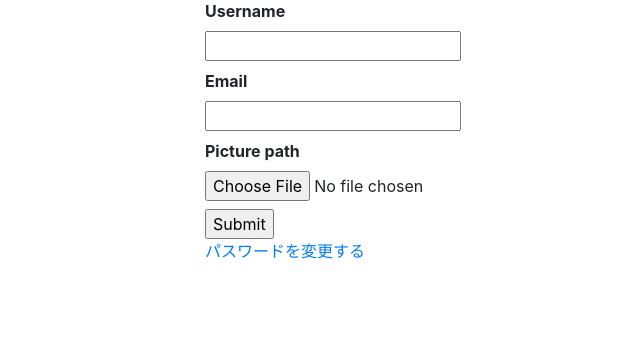
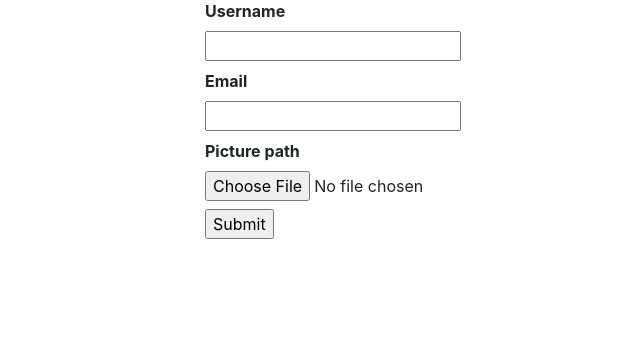
Before and after one commit to HEW2meiG/HEW2, a Python web app: template flmapp/templates/mypage/user.html in a window 1280 px wide. Shown: the part 365-708 px from the top of the page, without its empty margins (640-1280 px from the left). Run offline with Jinja, Linux system fonts and the light colour scheme; the template is opened without the code that fills it, so the values that code supplies are empty, except form fields; form fields are guessed from the names that the template uses; some libraries are stand-ins or nearby versions.

Commit message:
user.htmlを編集

```diff
--- a/flmapp/templates/mypage/user.html
+++ b/flmapp/templates/mypage/user.html
@@ -24,7 +24,6 @@
             {{render_field(form.picture_path) }}
             {{form.submit()}}
         </form>
-        <a href="{{url_for('mypage.change_password')}}">パスワードを変更する</a>
     </div>
 
 </div>
```
Also changed, not shown: 1 other file.
